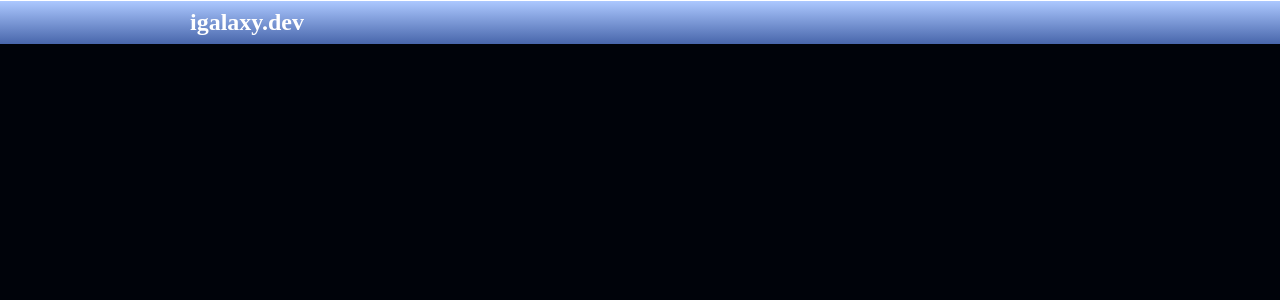
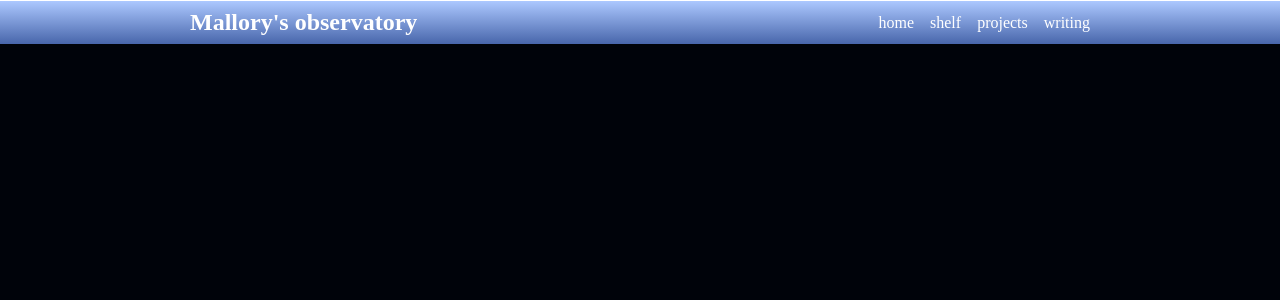
Before and after one commit to malloryhayr/website, a Next.js app: page / in a window 1280 px wide. Shown: the top 300 px of the page. Built offline with nearby package versions, Linux system fonts and the light colour scheme.

Commit message:
navbar stuff

```diff
--- a/src/app/(components)/Navbar.tsx
+++ b/src/app/(components)/Navbar.tsx
@@ -2,7 +2,13 @@ export default function Navbar() {
 	return (
 		<nav>
 			<div>
-				<h1>igalaxy.dev</h1>
+				<h1>Mallory's observatory</h1>
+				<ul>
+					<li>home</li>
+					<li>shelf</li>
+					<li>projects</li>
+					<li>writing</li>
+				</ul>
 			</div>
 		</nav>
 	);
--- a/src/app/(style)/global.scss
+++ b/src/app/(style)/global.scss
@@ -30,6 +30,17 @@ body {
 	background: var(--color-bg);
 
 	cursor: url("/assets/cursor/smg_cursor_pointer.svg") 2 2, auto;
+
+	&::after {
+		position: absolute;
+		width: 0;
+		height: 0;
+		overflow: hidden;
+		z-index: -1;
+		content: url("/assets/cursor/smg_cursor_pointer.svg")
+			url("/assets/cursor/smg_cursor_hand.svg")
+			url("/assets/cursor/smg_cursor_grab.svg");
+	}
 }
 
 nav {
@@ -45,5 +56,28 @@ nav {
 
 	div {
 		width: 900px;
+
+		display: flex;
+		justify-content: space-between;
+
+		ul {
+			list-style-type: none;
+			display: flex;
+			align-items: center;
+
+			li {
+				padding-left: 1em;
+			}
+		}
 	}
 }
+
+a {
+	&:hover {
+		cursor: url("/assets/cursor/smg_cursor_hand.svg") 2 2, auto;
+	}
+
+	&:focus {
+		cursor: url("/assets/cursor/smg_cursor_grab.svg") 2 2, auto;
+	}
+}
```
Also changed, not shown: public/assets/logo-white.png (added).
